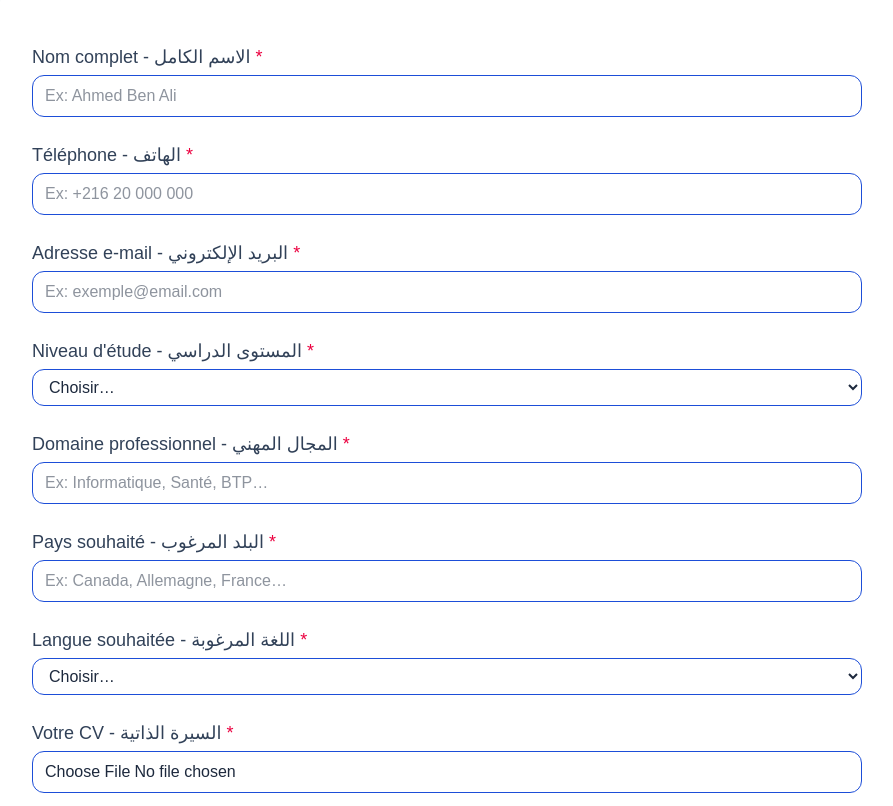
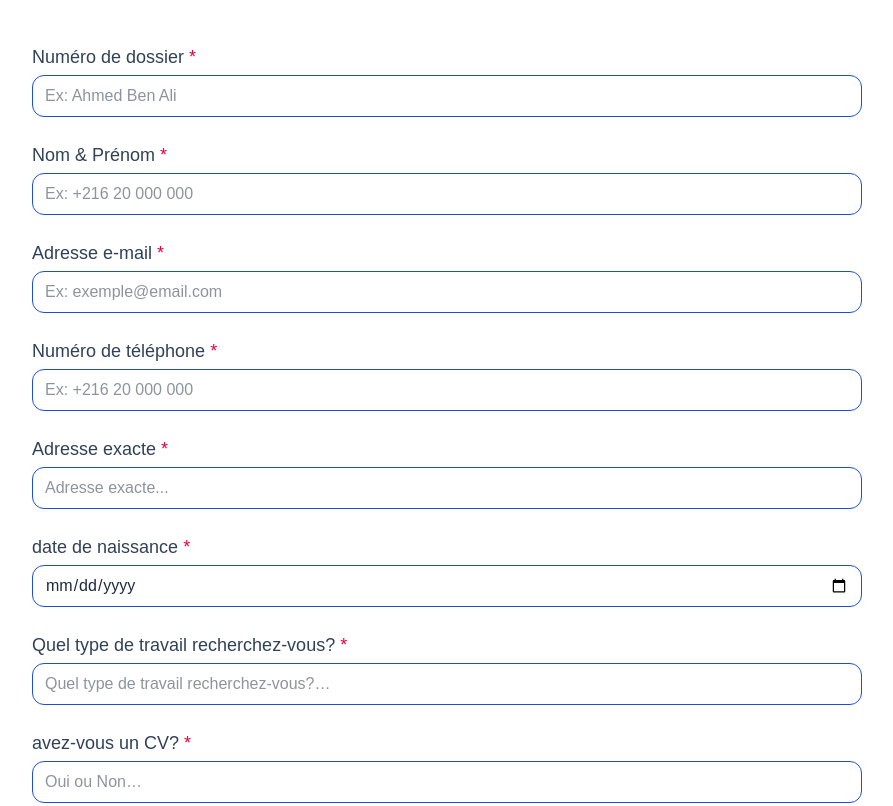
Before and after one commit to saifChebli/orienta-services, a React (Vite) app: page /dossier in a window 1280 px wide. Shown: the part 354-1160 px from the top of the page, without its empty margins (193-1086 px from the left). Built offline with nearby package versions, Linux system fonts and the light colour scheme; a web font is replaced by a local one.

Commit message:
add image in about section

```diff
--- a/src/App.jsx
+++ b/src/App.jsx
@@ -10,7 +10,7 @@ const App = () => {
     <Router>
         <Routes>
           <Route path="/" element={<Home />} />
-          <Route path="/creation" element={<Creation />} />
+          <Route path="/cv" element={<Creation />} />
           <Route path="/consultation" element={<Consultation />} />
           <Route path="/dossier" element={<Dossier />} />
         </Routes>
--- a/src/components/About.jsx
+++ b/src/components/About.jsx
@@ -1,5 +1,6 @@
 import React from 'react';
 import aboutImage from '../assets/about-image.jpg';
+import visaOriveta from '../assets/visa-oriventa.png'
 
 const About = () => {
   const content = {
@@ -24,8 +25,13 @@ const About = () => {
   };
 
   return (
-    <section id="a-propos de nous" className="py-20 bg-gray-50">
-      <div className="max-w-7xl mx-auto px-4 sm:px-6 lg:px-8">
+    <section id="a-propos de nous" className="py-4 bg-gray-50">
+      <div className='-mt-24 max-w-7xl mx-auto flex justify-center items-center'>
+
+        <img src={visaOriveta} className="object-cover" width={420} alt="" />
+      </div>
+
+      <div className="-mt-20 max-w-7xl mx-auto px-4 sm:px-6 lg:px-8">
         <div className="grid lg:grid-cols-2 gap-12 items-center">
           {/* Text Content */}
           <div className="space-y-8">
@@ -36,6 +42,7 @@ const About = () => {
               <p className="text-xl text-blue-600 font-semibold mb-6">
                 {content.subtitle}
               </p>
+
             </div>
 
             <p className="text-lg text-gray-700 leading-relaxed">
@@ -68,6 +75,7 @@ const About = () => {
 
           {/* Image */}
           <div className="relative">
+
             <div className="relative z-10">
               <img
                 src={aboutImage}
--- a/src/components/Hero.jsx
+++ b/src/components/Hero.jsx
@@ -1,5 +1,4 @@
 import React from 'react';
-
 const Hero = () => {
   const content = {
       slogan: "Votre Passerelle vers les Opportunités Mondiales",
@@ -18,6 +17,7 @@ const Hero = () => {
   return (
     <section id="home" className="relative h-screen flex items-center justify-center overflow-hidden">
       {/* Background Image */}
+
       <div
         className="absolute inset-0 bg-cover bg-center bg-no-repeat gradient"
         // style={{
--- a/src/pages/Dossier.jsx
+++ b/src/pages/Dossier.jsx
@@ -43,7 +43,7 @@ export default function Dossier() {
             <section className="bg-white rounded-2xl shadow-xl/40 max-w-4xl mx-auto shadow-slate-200 p-6 sm:p-8 border border-slate-100">
               <form onSubmit={handleSubmit} className="mt-6 gap-4">
 
-                <Field labelFR="Nom complet" labelAR="الاسم الكامل" required>
+                <Field labelFR="Numéro de dossier" labelAR="الاسم الكامل" required>
                   <input
                     type="text"
                     name="fullName"
@@ -55,17 +55,18 @@ export default function Dossier() {
                   />
                 </Field>
 
-                <Field labelFR="Téléphone" labelAR="الهاتف" required>
+                <Field labelFR="Nom & Prénom" labelAR="الهاتف" required>
                   <input
-                    type="tel"
+                    type="text"
                     name="phone"
-                    value={form.phone}
+                    value={form.fullName}
                     onChange={handleChange}
                     required
                     placeholder="Ex: +216 20 000 000"
                     className="w-full rounded-xl border border-[#1D4ED8] px-3 py-2"
                   />
                 </Field>
+
 
                 <Field labelFR="Adresse e-mail" labelAR="البريد الإلكتروني" required>
                   <input
@@ -79,26 +80,34 @@ export default function Dossier() {
                   />
                 </Field>
 
-                <Field labelFR="Niveau d'étude" labelAR="المستوى الدراسي" required>
-                  <select
+                  <Field labelFR="Numéro de téléphone" labelAR="الهاتف" required>
+                  <input
+                    type="tel"
+                    name="phone"
+                    value={form.phone}
+                    onChange={handleChange}
+                    required
+                    placeholder="Ex: +216 20 000 000"
+                    className="w-full rounded-xl border border-[#1D4ED8] px-3 py-2"
+                  />
+                </Field>
+
+                <Field labelFR="Adresse exacte
+"  required>
+                  <input
+                    type="text"
                     name="studyLevel"
                     value={form.studyLevel}
                     onChange={handleChange}
                     required
+                    placeholder="Adresse exacte..."
                     className="w-full rounded-xl border border-[#1D4ED8] px-3 py-2"
-                  >
-                    <option value="">Choisir…</option>
-                    <option>Secondaire</option>
-                    <option>Licence</option>
-                    <option>Master</option>
-                    <option>Doctorat</option>
-                    <option>Autre</option>
-                  </select>
+                  />
                 </Field>
 
-                <Field labelFR="Domaine professionnel" labelAR="المجال المهني" required>
+                <Field labelFR="date de naissance" labelAR="المجال المهني" required>
                   <input
-                    type="text"
+                    type="date"
                     name="jobDomain"
                     value={form.jobDomain}
                     onChange={handleChange}
@@ -108,32 +117,28 @@ export default function Dossier() {
                   />
                 </Field>
 
-                <Field labelFR="Pays souhaité" labelAR="البلد المرغوب" required>
+                <Field labelFR="Quel type de travail recherchez-vous?" labelAR="البلد المرغوب" required>
                   <input
                     type="text"
                     name="destination"
                     value={form.destination}
                     onChange={handleChange}
                     required
-                    placeholder="Ex: Canada, Allemagne, France…"
+                    placeholder="Quel type de travail recherchez-vous?…"
                     className="w-full rounded-xl border border-[#1D4ED8] px-3 py-2"
                   />
                 </Field>
 
-                <Field labelFR="Langue souhaitée" labelAR="اللغة المرغوبة" required>
-                  <select
-                    name="language"
-                    value={form.language}
+                <Field labelFR="avez-vous un CV? "  required>
+                  <input
+                    type="text"
+                    name="destination"
+                    value={form.destination}
                     onChange={handleChange}
                     required
+                    placeholder="Oui ou Non…"
                     className="w-full rounded-xl border border-[#1D4ED8] px-3 py-2"
-                  >
-                    <option value="">Choisir…</option>
-                    <option>Français</option>
-                    <option>Anglais</option>
-                    <option>Allemand</option>
-                    <option>Autre</option>
-                  </select>
+                  />
                 </Field>
 
                 <Field labelFR="Votre CV" labelAR="السيرة الذاتية" required>
@@ -233,7 +238,7 @@ function Field({ labelFR, labelAR, required, className, children }) {
   return (
     <label className={`block my-6 ${className || ""}`}>
       <span className="block text-lg font-medium text-slate-700">
-        {labelFR} - {labelAR}{" "}
+        {labelFR}{" "}
         {required && <span className="text-rose-600">*</span>}
       </span>
       <div className="mt-1">{children}</div>
```
Also changed, not shown: src/assets/visa-oriventa.jpg (added), src/assets/visa-oriventa.png (added).
